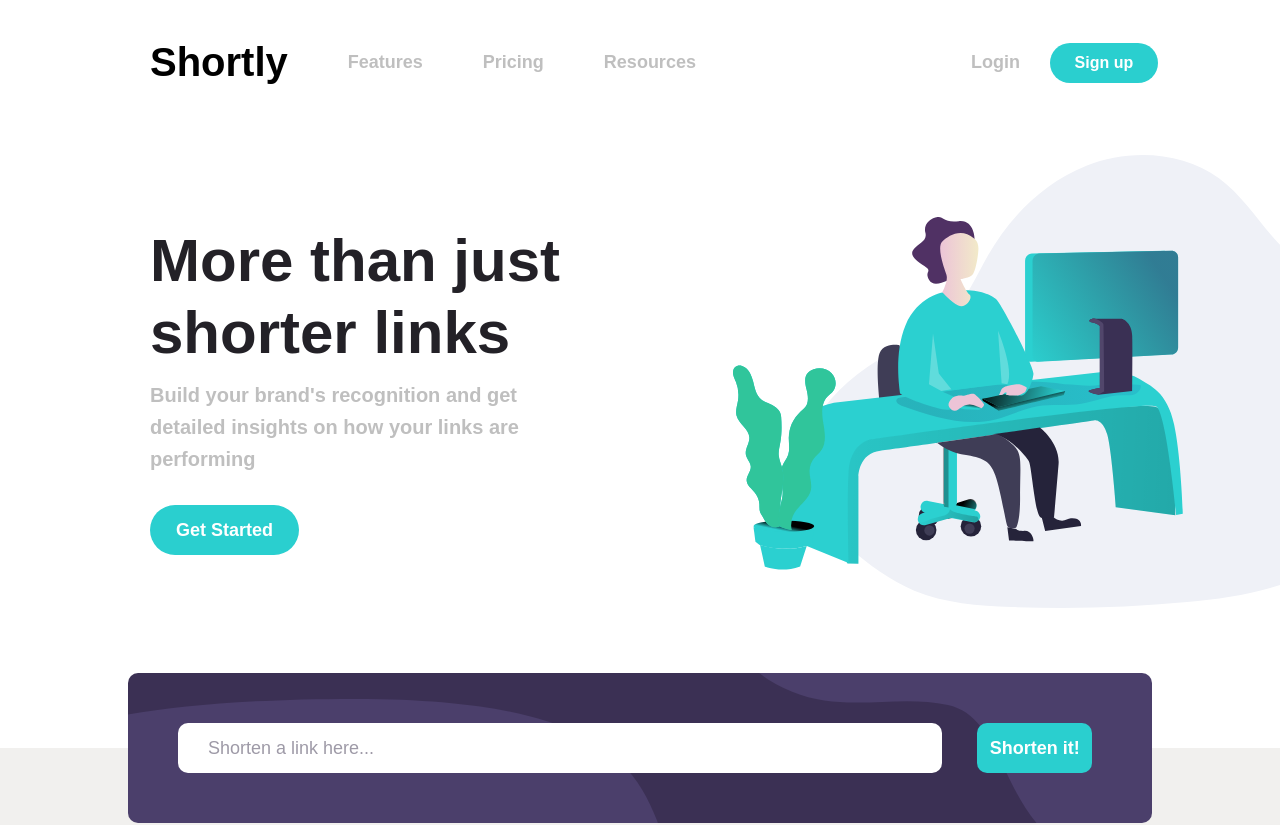
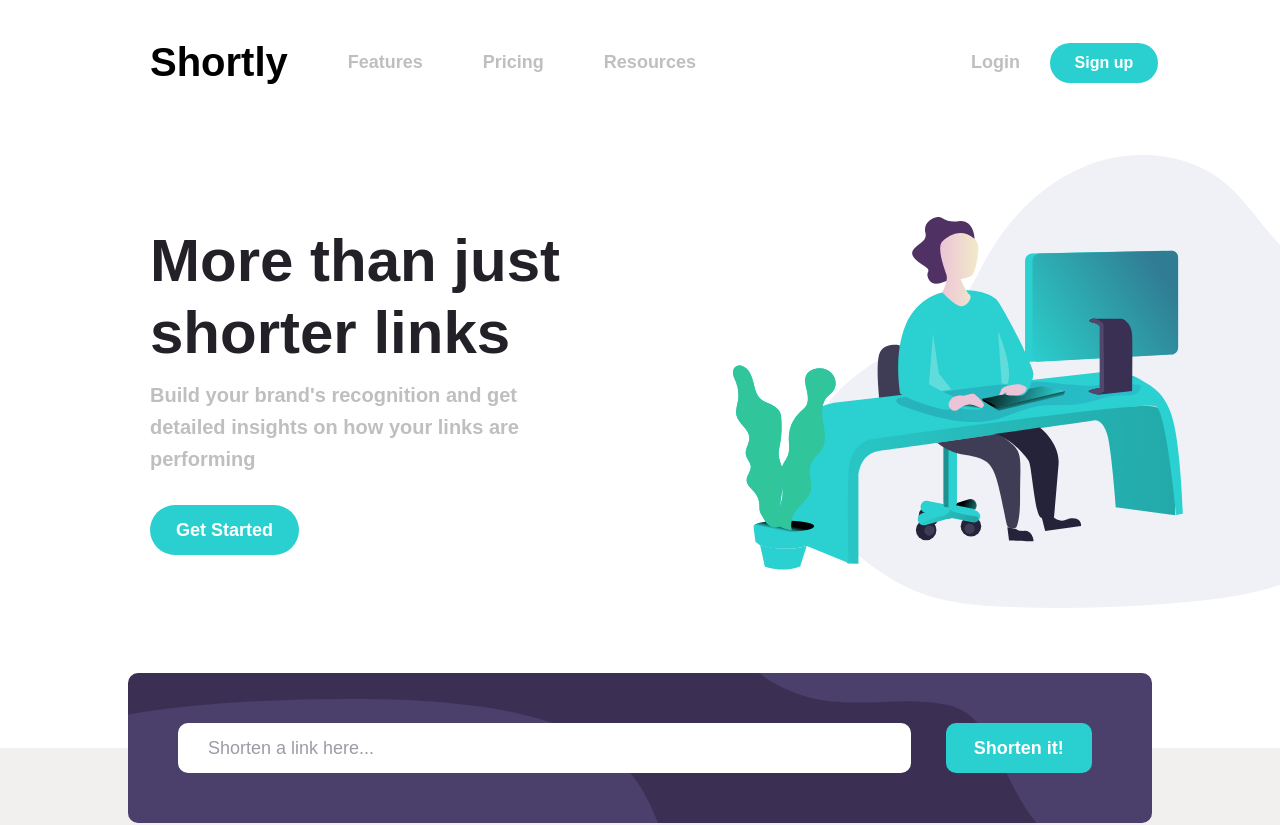
Before and after one commit to Ayman-Shakil192/url-shortener-react, a React (Create React App) app: page / in a window 1280 px wide. Shown: the top 825 px of the page. Built offline with nearby package versions, Linux system fonts and the light colour scheme.

Commit message:
update styles

```diff
--- a/src/components/Hero/Hero.css
+++ b/src/components/Hero/Hero.css
@@ -227,7 +227,7 @@ h1 {
     font-size: 32px;
     font-weight: 900;
     line-height: 1.3;
-    padding: 0 15px 0 15px;
+    padding: 0 30px 0 30px;
   }
 
   .hero-subtitle {
--- a/src/components/Statistic/Statistic.css
+++ b/src/components/Statistic/Statistic.css
@@ -67,7 +67,7 @@ input[type="text"]:focus {
 
 .shorten-link {
   font-size: 18px;
-  width: 15%;
+  width: 20%;
   height: 50px;
   color: var(--white);
   background-color: var(--cyan);
```
